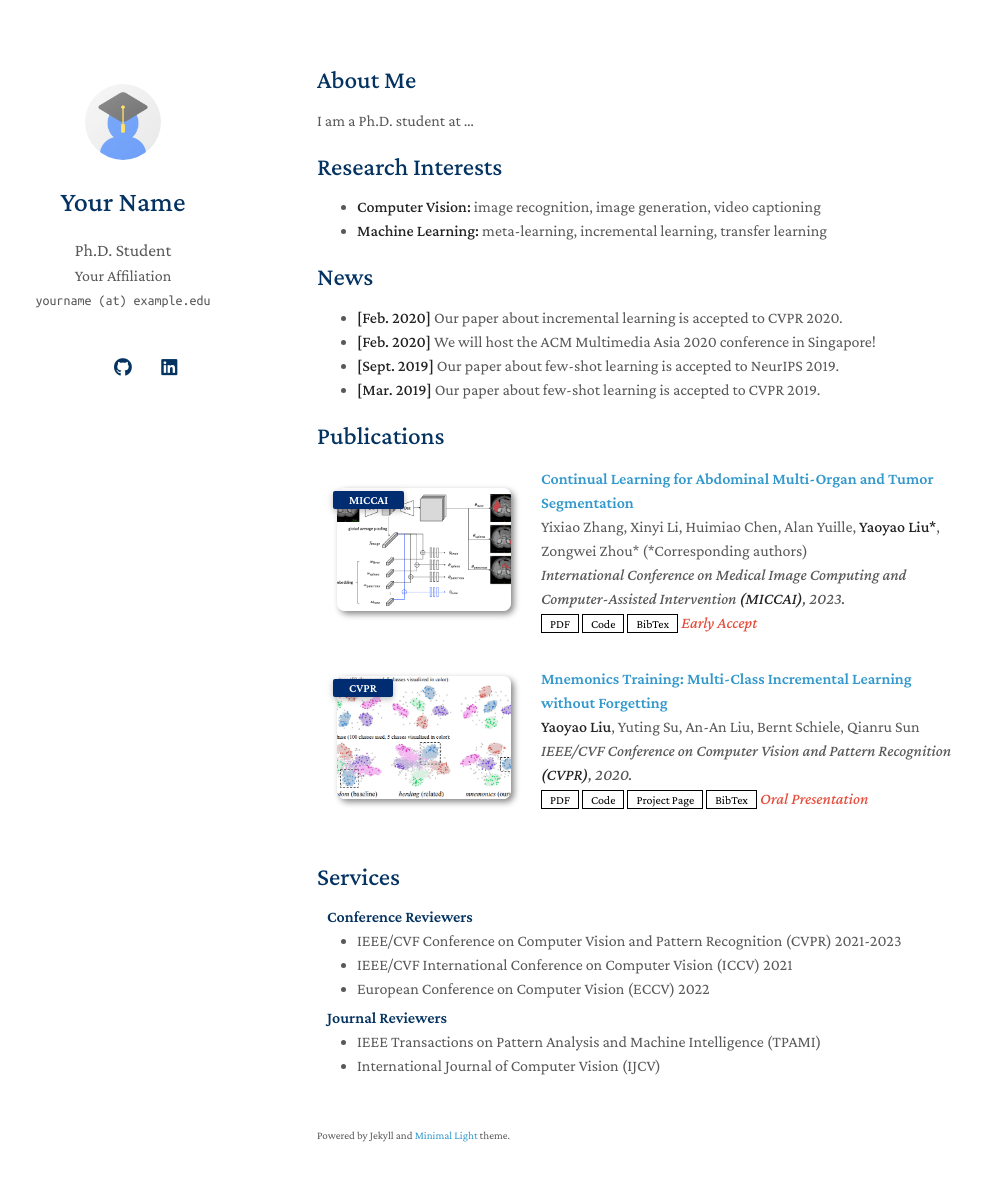
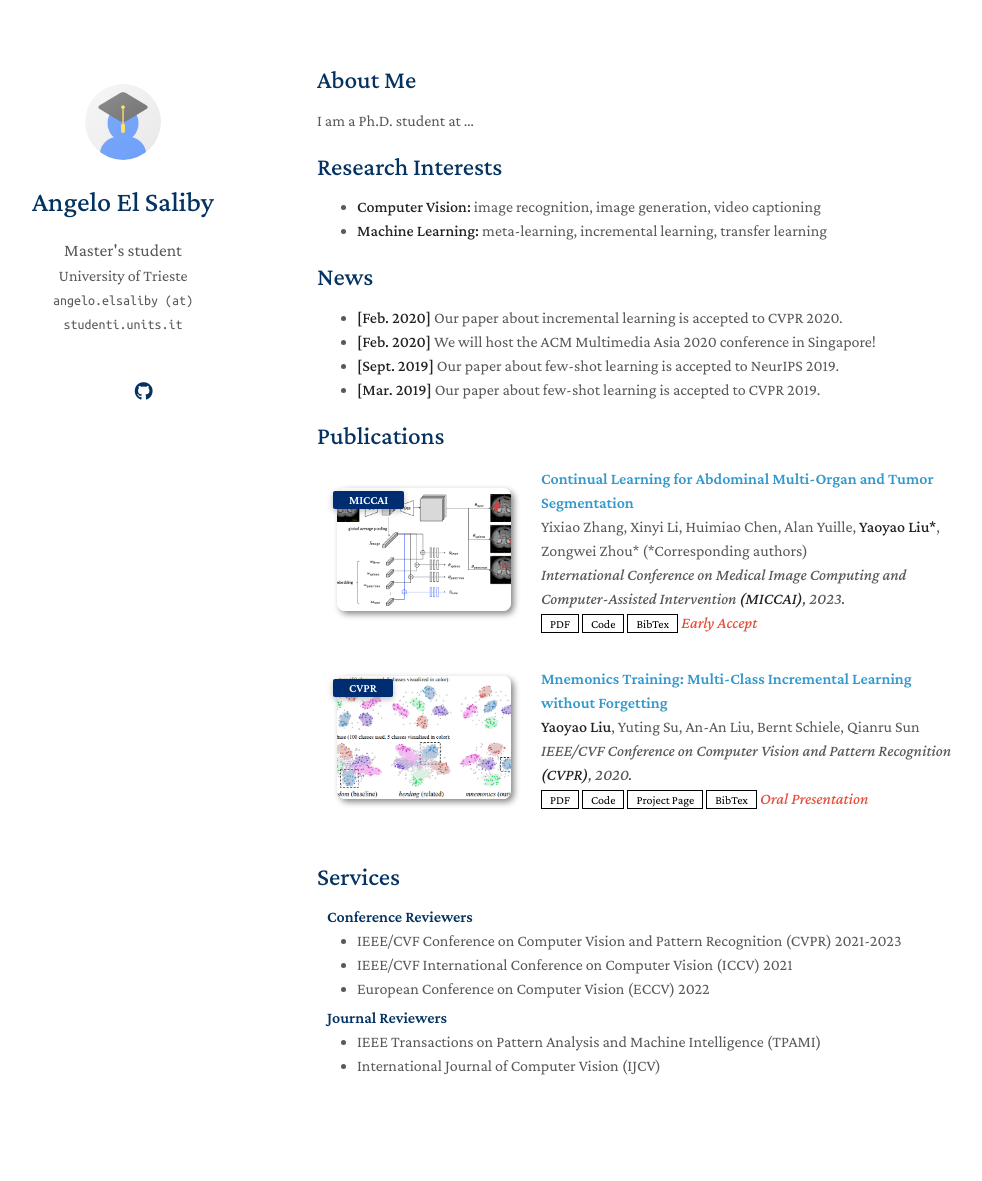
Before and after one commit to AngeloElSaliby/AngeloElSaliby.github.io, a Jekyll site: the page built from index.md, in a window 1280 px wide and 1216 px high. Shown: the top 1181 px of the window, without its empty margins (153-1135 px from the left). Built offline with Jekyll 4.4.1, drawn with Linux system fonts in a browser that asks for light colours; a style sheet for code colours, icons or effects is not loaded; our own code applies the rules of GitHub Pages for plain Markdown files.

Commit message:
Update _config.yml
Inserted personal information, missing avatar

```diff
--- a/_config.yml
+++ b/_config.yml
@@ -1,8 +1,8 @@
 # Basic Information
-title: Your Name
-position: Ph.D. Student
-affiliation: Your Affiliation
-email: yourname (at) example.edu
+title: Angelo El Saliby
+position: Master's student
+affiliation: University of Trieste
+email: angelo.elsaliby (at) studenti.units.it
 
 # Search Engine Optimization (SEO)
 # The following information is used to improve the website traffic from search engines, e.g., Google.
@@ -12,11 +12,8 @@ canonical: https://minimal-light-theme.yliu.me/
 
 # Links
 # If you don't need one of them, you may delete the corresponding line.
-google_scholar: https://scholar.google.com/
 cv_link: assets/files/curriculum_vitae.pdf
-github_link: https://github.com/
-linkedin: https://www.linkedin.com/
-twitter: https://twitter.com/
+github_link: https://github.com/AngeloElSaliby
 
 # Images (e.g., your profile picture and your website's favicon)
 # "favicon" and "favicon_dark" are used for the light and dark modes, respectively.
@@ -26,7 +23,7 @@ favicon_dark: ./assets/img/favicon-dark.png
 
 # Footnote
 # You may use the option to disable the footnote, "Powered by Jekyll and Minimal Light theme."
-enable_footnote: true
+enable_footnote: false
 
 # Auto Dark Mode
 # You may use the option to disable the automatic dark theme
```
